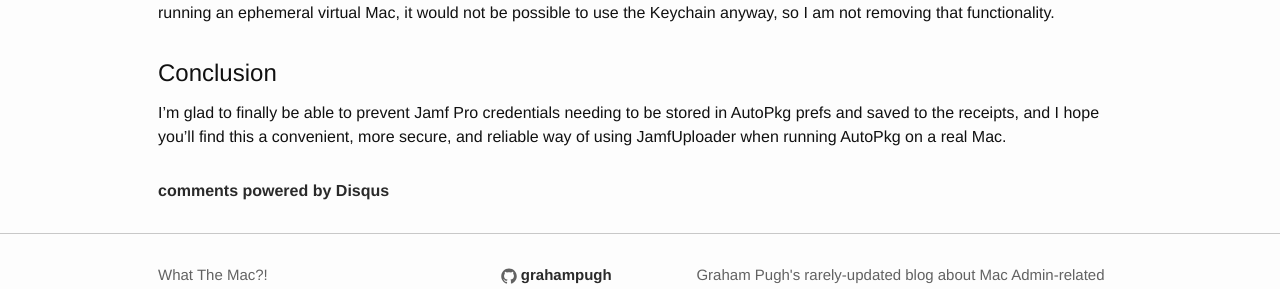
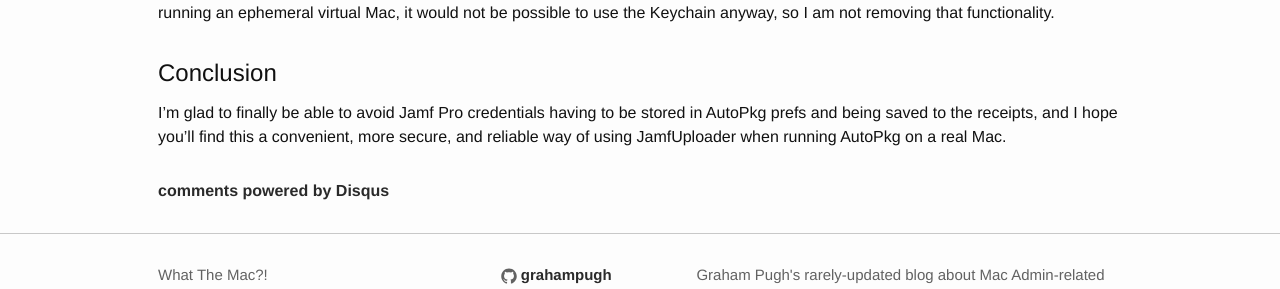
Before and after one commit to grahampugh/grahampugh.github.io, a Jekyll site: the page built from _posts/2025-03-14-jamfuploader-keychain.md, in a window 1280 px wide and 900 px high, scrolled down 5139 px. Shown: the part 508-797 px from the top of the window. Built offline with Jekyll 4.4.1, drawn with Linux system fonts in a browser that asks for light colours; comment, search, counter and statistics services are not loaded.

Commit message:
more typos

```diff
--- a/_posts/2025-03-14-jamfuploader-keychain.md
+++ b/_posts/2025-03-14-jamfuploader-keychain.md
@@ -104,7 +104,7 @@
 
 ## Conclusion
 
-I'm glad to finally be able to prevent Jamf Pro credentials needing to be stored in AutoPkg prefs and saved to the receipts, and I hope you'll find this a convenient, more secure, and reliable way of using JamfUploader when running AutoPkg on a real Mac.
+I'm glad to finally be able to avoid Jamf Pro credentials having to be stored in AutoPkg prefs and being saved to the receipts, and I hope you'll find this a convenient, more secure, and reliable way of using JamfUploader when running AutoPkg on a real Mac.
 
 [3]: https://github.com/grahampugh/jamf-upload/blob/main/set-credentials.sh
 [4]: https://github.com/grahampugh/multitenant-jamf-tools
```
